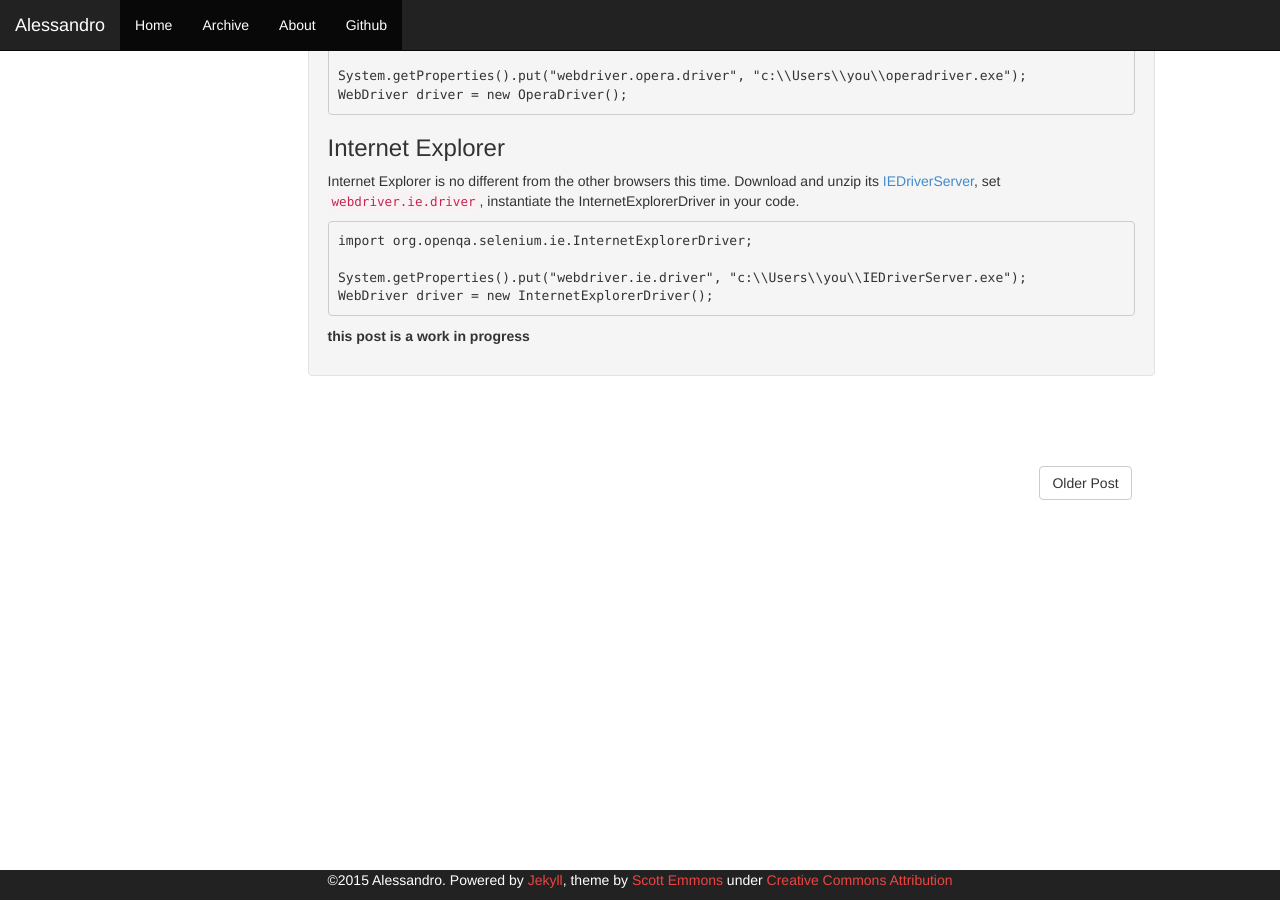
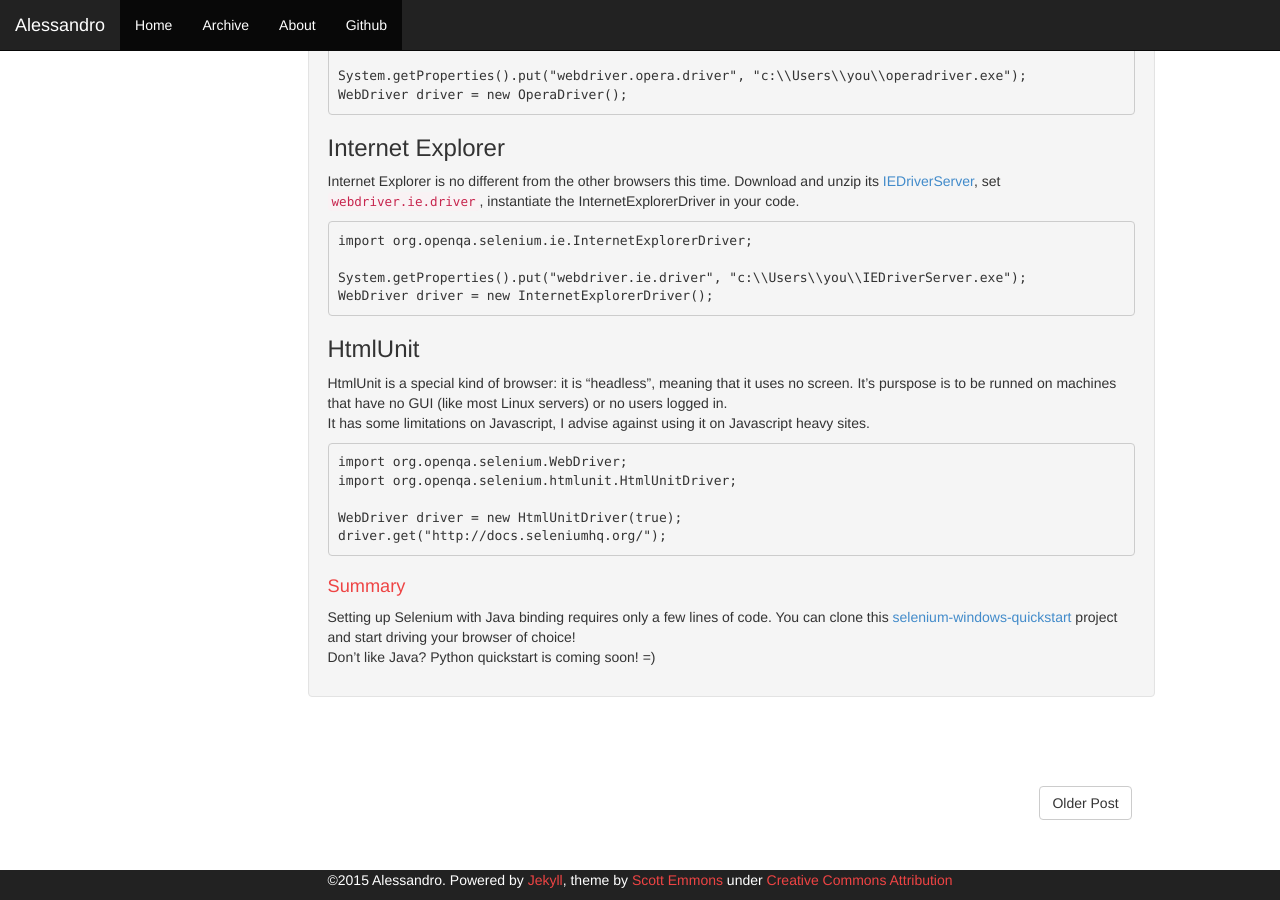
Before and after one commit to darugnaa/darugnaa.github.io, a Jekyll site: the page built from _posts/2015-12-11-selenium-windows-quickstart.markdown, in a window 1280 px wide and 900 px high, scrolled down 986 px. Built offline with Jekyll 4.4.1, drawn with Linux system fonts in a browser that asks for light colours; Markdown is read by kramdown in place of the engine named in the settings.

Commit message:
Finished article!

```diff
--- a/_posts/2015-12-11-selenium-windows-quickstart.markdown
+++ b/_posts/2015-12-11-selenium-windows-quickstart.markdown
@@ -52,4 +52,16 @@ Internet Explorer is no different from the other browsers this time. Download an
     System.getProperties().put("webdriver.ie.driver", "c:\\Users\\you\\IEDriverServer.exe");
     WebDriver driver = new InternetExplorerDriver();
 
-**this post is a work in progress**
+### HtmlUnit
+HtmlUnit is a special kind of browser: it is "headless", meaning that it uses no screen. It's purspose is to be runned on machines that have no GUI (like most Linux servers) or no users logged in.
+It has some limitations on Javascript, I advise against using it on Javascript heavy sites.
+
+    import org.openqa.selenium.WebDriver;
+    import org.openqa.selenium.htmlunit.HtmlUnitDriver;
+
+    WebDriver driver = new HtmlUnitDriver(true);
+    driver.get("http://docs.seleniumhq.org/");
+
+# Summary
+Setting up Selenium with Java binding requires only a few lines of code. You can clone this [selenium-windows-quickstart](https://github.com/darugnaa/selenium-windows-quickstart/) project and start driving your browser of choice!
+Don't like Java? Python quickstart is coming soon! =)
```
